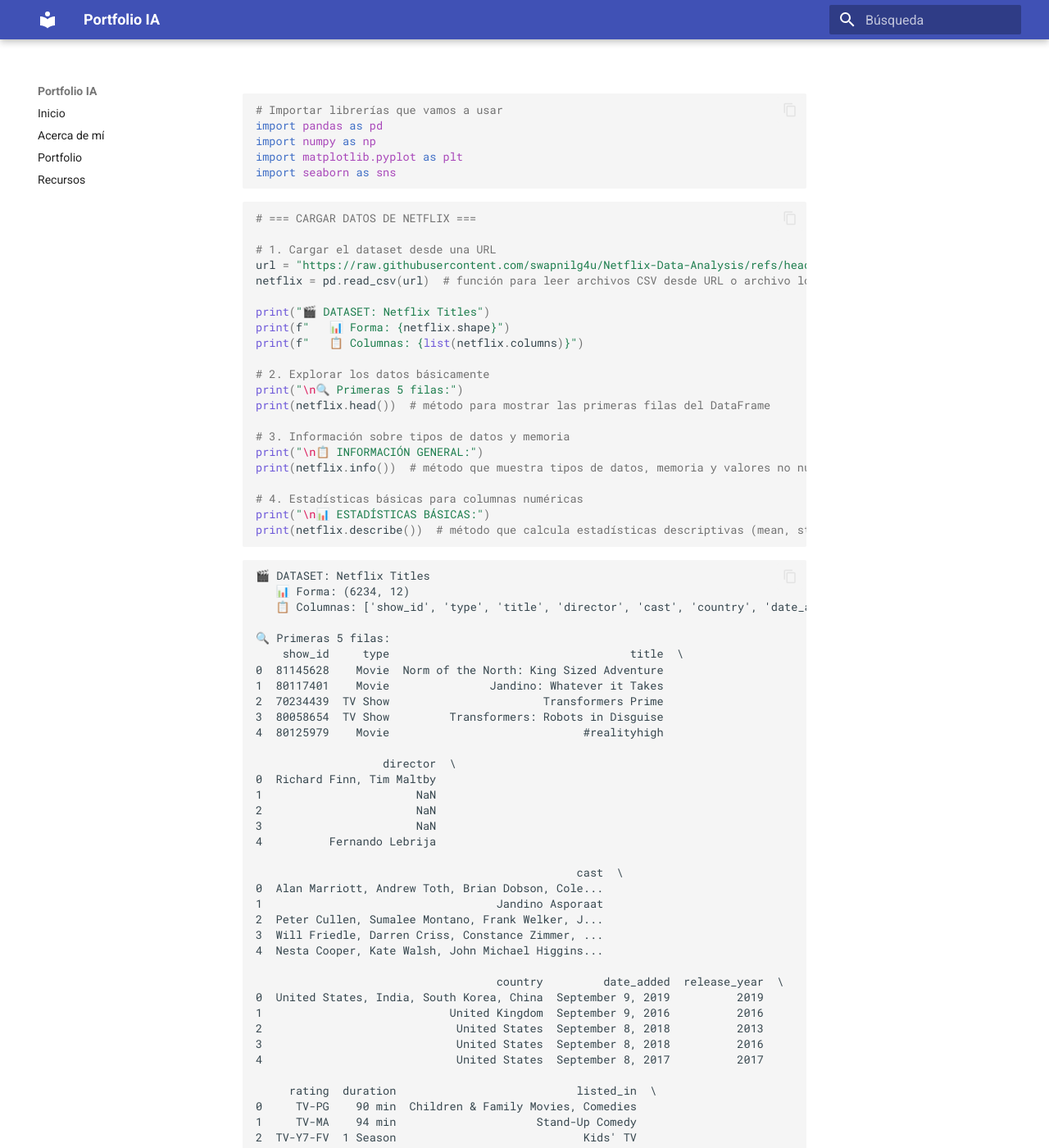
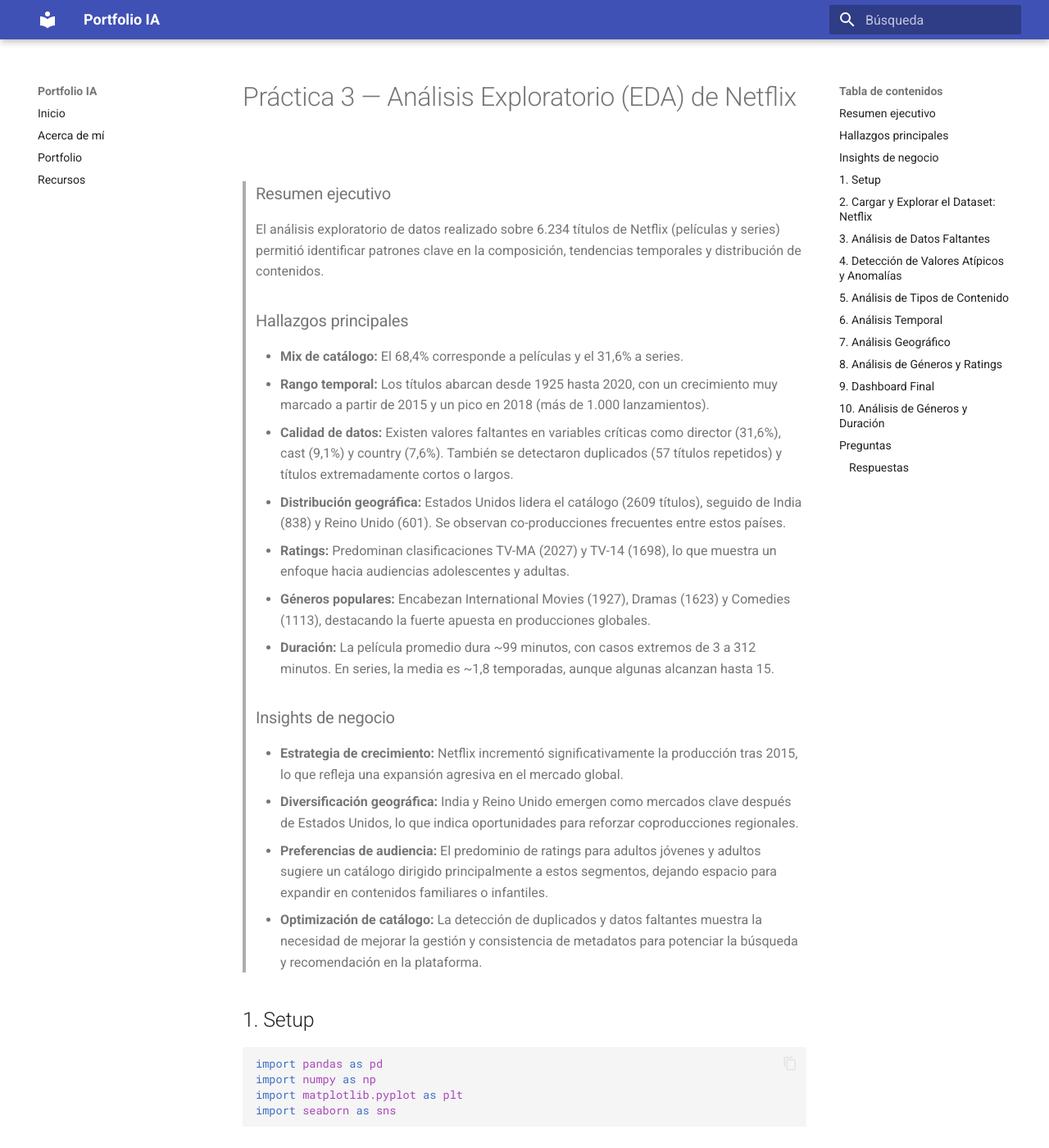
Before and after one commit to jjuuansee/portafolio-ia, an MkDocs documentation site: the page built from docs/portfolio/ejercicios/netflix-data/analysis_prueba.md, in a window 1280 px wide and 1400 px high. Shown: the whole window at 82% size. Built offline with MkDocs 1.6.1 and Material for MkDocs 9.7.7, drawn with Linux system fonts in a browser that asks for light colours; some of the changed text lies outside the part shown.

````diff
--- a/docs/portfolio/ejercicios/netflix-data/analysis_prueba.md
+++ b/docs/portfolio/ejercicios/netflix-data/analysis_prueba.md
@@ -1,11 +1,35 @@
+---
+title: "Practica 3"
+date: 2025-08-20
+---
+# Práctica 3 — Análisis Exploratorio (EDA) de Netflix
+
+> ### Resumen ejecutivo
+> El análisis exploratorio de datos realizado sobre 6.234 títulos de Netflix (películas y series) permitió identificar patrones clave en la composición, tendencias temporales y distribución de contenidos.
+> ### Hallazgos principales
+>- **Mix de catálogo:** El 68,4% corresponde a películas y el 31,6% a series.
+>- **Rango temporal:** Los títulos abarcan desde 1925 hasta 2020, con un crecimiento muy marcado a partir de 2015 y un pico en 2018 (más de 1.000 lanzamientos).
+>- **Calidad de datos:** Existen valores faltantes en variables críticas como director (31,6%), cast (9,1%) y country (7,6%). También se detectaron duplicados (57 títulos repetidos) y títulos extremadamente cortos o largos.
+>- **Distribución geográfica:** Estados Unidos lidera el catálogo (2609 títulos), seguido de India (838) y Reino Unido (601). Se observan co-producciones frecuentes entre estos países.
+>- **Ratings:** Predominan clasificaciones TV-MA (2027) y TV-14 (1698), lo que muestra un enfoque hacia audiencias adolescentes y adultas.
+>- **Géneros populares:** Encabezan International Movies (1927), Dramas (1623) y Comedies (1113), destacando la fuerte apuesta en producciones globales.
+>- **Duración:** La película promedio dura ~99 minutos, con casos extremos de 3 a 312 minutos. En series, la media es ~1,8 temporadas, aunque algunas alcanzan hasta 15.
+> ### Insights de negocio
+>- **Estrategia de crecimiento:** Netflix incrementó significativamente la producción tras 2015, lo que refleja una expansión agresiva en el mercado global.
+>- **Diversificación geográfica:** India y Reino Unido emergen como mercados clave después de Estados Unidos, lo que indica oportunidades para reforzar coproducciones regionales.
+>- **Preferencias de audiencia:** El predominio de ratings para adultos jóvenes y adultos sugiere un catálogo dirigido principalmente a estos segmentos, dejando espacio para expandir en contenidos familiares o infantiles.
+>- **Optimización de catálogo:** La detección de duplicados y datos faltantes muestra la necesidad de mejorar la gestión y consistencia de metadatos para potenciar la búsqueda y recomendación en la plataforma.
+
+## 1. Setup
+
 ```python
-# Importar librerías que vamos a usar
 import pandas as pd
 import numpy as np
 import matplotlib.pyplot as plt
 import seaborn as sns
 ```
 
+## 2. Cargar y Explorar el Dataset: *Netflix*
 
 ```python
 # === CARGAR DATOS DE NETFLIX ===
@@ -29,9 +53,7 @@ print(netflix.info())  # método que muestra tipos de datos, memoria y valores n
 # 4. Estadísticas básicas para columnas numéricas
 print("\n📊 ESTADÍSTICAS BÁSICAS:")
 print(netflix.describe())  # método que calcula estadísticas descriptivas (mean, std, min, max, etc.)
-
 ```
-
     🎬 DATASET: Netflix Titles
        📊 Forma: (6234, 12)
        📋 Columnas: ['show_id', 'type', 'title', 'director', 'cast', 'country', 'date_added', 'release_year', 'rating', 'duration', 'listed_in', 'description']
@@ -112,7 +134,7 @@ print(netflix.describe())  # método que calcula estadísticas descriptivas (mea
     75%    8.024489e+07    2018.00000
     max    8.123573e+07    2020.00000
 
-
+## 3. Análisis de Datos Faltantes
 
 ```python
 # === DETECTAR Y VISUALIZAR DATOS FALTANTES ===
@@ -167,20 +189,9 @@ plt.show()  # función para mostrar/renderizar los gráficos en pantalla
     rating         0.160411
     dtype: float64
 
+  ![png](assets/datos_faltantes.png)
 
-    C:\Users\juanp\AppData\Local\Temp\ipykernel_28496\356269113.py:20: FutureWarning:
-
-    Passing `palette` without assigning `hue` is deprecated and will be removed in v0.14.0. Assign the `y` variable to `hue` and set `legend=False` for the same effect.
-
-      sns.barplot(x=missing_percent[missing_percent > 0].values,  # función para crear barras horizontales
-
-
-
-
-![png](analysis_prueba_files/analysis_prueba_2_2.png)
-
-
-
+## 4. Detección de Valores Atípicos y Anomalías
 
 ```python
 # === DETECCIÓN DE OUTLIERS Y ANOMALÍAS ===
@@ -288,15 +299,6 @@ print("✅ Análisis de outliers completado!")
 
     🔄 TÍTULOS DUPLICADOS: 57 títulos aparecen múltiples veces
 
-
-    C:\Users\juanp\AppData\Local\Temp\ipykernel_28496\1140939456.py:46: FutureWarning:
-
-    Passing `palette` without assigning `hue` is deprecated and will be removed in v0.14.0. Assign the `y` variable to `hue` and set `legend=False` for the same effect.
-
-      sns.barplot(y=top_duplicates.index, x=top_duplicates.values, ax=axes[1, 0], palette='Reds')  # barras horizontales
-
-
-
     📏 TÍTULOS EXTREMOS:
        Muy largos (> percentil 99): 62 títulos
        Ejemplo más largo: 'Jim & Andy: The Great Beyond - Featuring a Very Special, Contractually Obligated Mention of Tony Clifton'
@@ -309,16 +311,9 @@ print("✅ Análisis de outliers completado!")
     89    5CM             3  Movie
     209   ARQ             3  Movie
 
+![png](assets/deteccion_de_valores_atipicos.png)
 
-
-
-![png](analysis_prueba_files/analysis_prueba_3_3.png)
-
-
-
-    ✅ Análisis de outliers completado!
-
-
+## 5. Análisis de Tipos de Contenido
 
 ```python
 # === ANÁLISIS DE TIPOS DE CONTENIDO ===
@@ -352,8 +347,8 @@ axes[1, 0].set_xlabel('Cantidad')
 
 # Gráfico 4: Donut chart (más avanzado)
 wedges, texts, autotexts = axes[1, 1].pie(type_counts.values, labels=type_counts.index,  # misma función de torta para donut
-                                             autopct='%1.1f%%', startangle=90,
-                                             colors=['gold', 'lightgreen'])
+autopct='%1.1f%%', startangle=90,
+colors=['gold', 'lightgreen'])
 # Crear el hueco del donut
 centre_circle = plt.Circle((0,0), 0.70, fc='white')
 axes[1, 1].add_artist(centre_circle)
@@ -375,25 +370,9 @@ plt.show()
     TV Show    31.584857
     Name: proportion, dtype: float64
 
+![png](assets/analisis_de_tipos_de_contenido.png)
 
-    C:\Users\juanp\AppData\Local\Temp\ipykernel_28496\1519036403.py:16: FutureWarning:
-
-    Passing `palette` without assigning `hue` is deprecated and will be removed in v0.14.0. Assign the `x` variable to `hue` and set `legend=False` for the same effect.
-
-      sns.countplot(data=netflix, x='type', ax=axes[0, 0], palette='Set2')  # función para contar y graficar categorías
-    C:\Users\juanp\AppData\Local\Temp\ipykernel_28496\1519036403.py:26: FutureWarning:
-
-    Passing `palette` without assigning `hue` is deprecated and will be removed in v0.14.0. Assign the `y` variable to `hue` and set `legend=False` for the same effect.
-
-      sns.barplot(y=type_counts.index, x=type_counts.values, ax=axes[1, 0], palette='viridis')  # función para barras horizontales
-
-
-
-
-![png](analysis_prueba_files/analysis_prueba_4_2.png)
-
-
-
+## 6. Análisis Temporal
 
 ```python
 # === ANÁLISIS DE TENDENCIAS TEMPORALES ===
@@ -447,11 +426,7 @@ print("📅 AÑOS CON MÁS LANZAMIENTOS:")
 print(yearly_releases.tail(10))
 ```
 
-
-
-![png](analysis_prueba_files/analysis_prueba_5_0.png)
-
-
+![png](assets/analisis_temporal.png)
 
     📅 AÑOS CON MÁS LANZAMIENTOS:
     release_year
@@ -467,7 +442,7 @@ print(yearly_releases.tail(10))
     2020      25
     Name: count, dtype: int64
 
-
+## 7. Análisis Geográfico
 
 ```python
 # === ANÁLISIS DE PAÍSES CON VISUALIZACIONES ===
@@ -571,20 +546,9 @@ plt.show()
     Thailand            56
     Name: count, dtype: int64
 
+![png](assets/analisis_geografico.png)
 
-    C:\Users\juanp\AppData\Local\Temp\ipykernel_28496\849680032.py:18: FutureWarning:
-
-    Passing `palette` without assigning `hue` is deprecated and will be removed in v0.14.0. Assign the `y` variable to `hue` and set `legend=False` for the same effect.
-
-      sns.barplot(y=top_15_countries.index, x=top_15_countries.values,  # función para barras horizontales
-
-
-
-
-![png](analysis_prueba_files/analysis_prueba_6_2.png)
-
-
-
+## 8. Análisis de Géneros y Ratings
 
 ```python
 # === ANÁLISIS DE RATINGS Y GÉNEROS ===
@@ -662,32 +626,9 @@ plt.show()
     TV-Y      143
     Name: count, dtype: int64
 
+![png](assets/analisis_generos_y_ratings.png)
 
-    C:\Users\juanp\AppData\Local\Temp\ipykernel_28496\4139662000.py:13: FutureWarning:
-
-    Passing `palette` without assigning `hue` is deprecated and will be removed in v0.14.0. Assign the `x` variable to `hue` and set `legend=False` for the same effect.
-
-      sns.countplot(data=netflix, x='rating', order=rating_counts.index,  # función para contar y graficar categorías ordenadas
-    C:\Users\juanp\AppData\Local\Temp\ipykernel_28496\4139662000.py:42: FutureWarning:
-
-    Passing `palette` without assigning `hue` is deprecated and will be removed in v0.14.0. Assign the `x` variable to `hue` and set `legend=False` for the same effect.
-
-      sns.violinplot(data=netflix_top_ratings, x='rating', y='release_year',  # función para mostrar densidad como "violines"
-    C:\Users\juanp\AppData\Local\Temp\ipykernel_28496\4139662000.py:48: SettingWithCopyWarning:
-    A value is trying to be set on a copy of a slice from a DataFrame.
-    Try using .loc[row_indexer,col_indexer] = value instead
-
-    See the caveats in the documentation: https://pandas.pydata.org/pandas-docs/stable/user_guide/indexing.html#returning-a-view-versus-a-copy
-      netflix_clean['decade'] = (netflix_clean['release_year'] // 10) * 10
-
-
-
-
-![png](analysis_prueba_files/analysis_prueba_7_2.png)
-
-
-
-
+## 9. Dashboard Final
 ```python
 # === CREAR DASHBOARD FINAL INTERACTIVO ===
 
@@ -713,8 +654,8 @@ ax1 = fig.add_subplot(gs[0, :2])
 type_data = netflix['type'].value_counts()
 colors = ['#FF6B6B', '#4ECDC4']
 wedges, texts, autotexts = ax1.pie(type_data.values, labels=type_data.index,  # función para gráfico de torta en dashboard
-                                       autopct='%1.1f%%', startangle=90,
-                                       colors=colors, textprops={'fontsize': 12})
+autopct='%1.1f%%', startangle=90
+colors=colors, textprops={'fontsize': 12})
 ax1.set_title('Distribución Movies vs TV Shows', fontsize=14, fontweight='bold')
 
 # Dashboard panel 2: Timeline
@@ -769,28 +710,11 @@ print("\n✅ Dashboard guardado como 'netflix_dashboard.png'")
        Series: 1,969 (31.6%)
        Rango de años: 1925 - 2020
 
-
-    C:\Users\juanp\AppData\Local\Temp\ipykernel_28496\2389097445.py:44: FutureWarning:
-
-    Passing `palette` without assigning `hue` is deprecated and will be removed in v0.14.0. Assign the `y` variable to `hue` and set `legend=False` for the same effect.
-
-      sns.barplot(y=top_countries.index, x=top_countries.values, ax=ax3, palette='viridis')  # función para barras horizontales
-    C:\Users\juanp\AppData\Local\Temp\ipykernel_28496\2389097445.py:69: UserWarning: Glyph 128202 (\N{BAR CHART}) missing from font(s) Arial.
-      plt.savefig(f'netflix_dashboard.png', dpi=300, bbox_inches='tight')  # función para guardar figura como archivo
-    c:\Users\juanp\OneDrive - Universidad Católica del Uruguay\UCU\Semestre 4\Ingeniería de Datos\portafolio-ia\.ven\Lib\site-packages\IPython\core\pylabtools.py:170: UserWarning: Glyph 128202 (\N{BAR CHART}) missing from font(s) Arial.
-      fig.canvas.print_figure(bytes_io, **kw)
-
-
-
-
-![png](analysis_prueba_files/analysis_prueba_8_2.png)
-
-
-
+![png](assets/netflix_content_analysis_dashboard.png)
 
     ✅ Dashboard guardado como 'netflix_dashboard.png'
 
-
+## 10. Análisis de Géneros y Duración
 
 ```python
 # === ANÁLISIS AVANZADO DE GÉNEROS ===
@@ -853,17 +777,6 @@ print(f"   Película más larga: {movies_netflix['duration_min'].max():.0f} minu
 print(f"   Serie promedio: {tv_shows_netflix['seasons'].mean():.1f} temporadas")
 print(f"   Serie más larga: {tv_shows_netflix['seasons'].max():.0f} temporadas")
 ```
-
-    <>:29: SyntaxWarning: invalid escape sequence '\d'
-    <>:41: SyntaxWarning: invalid escape sequence '\d'
-    <>:29: SyntaxWarning: invalid escape sequence '\d'
-    <>:41: SyntaxWarning: invalid escape sequence '\d'
-    C:\Users\juanp\AppData\Local\Temp\ipykernel_28496\1168155730.py:29: SyntaxWarning: invalid escape sequence '\d'
-      movies_netflix['duration_min'] = movies_netflix['duration'].str.extract('(\d+)').astype(float)
-    C:\Users\juanp\AppData\Local\Temp\ipykernel_28496\1168155730.py:41: SyntaxWarning: invalid escape sequence '\d'
-      tv_shows_netflix['seasons'] = tv_shows_netflix['duration'].str.extract('(\d+)').astype(float)
-
-
     🎬 TOP 15 GÉNEROS MÁS POPULARES:
     listed_in
     International Movies        1927
@@ -883,20 +796,7 @@ print(f"   Serie más larga: {tv_shows_netflix['seasons'].max():.0f} temporadas"
     Stand-Up Comedy              281
     Name: count, dtype: int64
 
-
-    C:\Users\juanp\AppData\Local\Temp\ipykernel_28496\1168155730.py:22: FutureWarning:
-
-    Passing `palette` without assigning `hue` is deprecated and will be removed in v0.14.0. Assign the `y` variable to `hue` and set `legend=False` for the same effect.
-
-      sns.barplot(y=top_genres.head(10).index, x=top_genres.head(10).values,  # función para barras horizontales
-
-
-
-
-![png](analysis_prueba_files/analysis_prueba_9_3.png)
-
-
-
+![png](assets/analisis_de_genero_y_duracion.png)
 
     📊 ESTADÍSTICAS DE DURACIÓN:
        Película promedio: 99 minutos
@@ -906,22 +806,33 @@ print(f"   Serie más larga: {tv_shows_netflix['seasons'].max():.0f} temporadas"
        Serie más larga: 15 temporadas
 
 
-# PREGUNTAS A RESPONDER
+## Preguntas
 
-1.  ¿Qué tipo de visualización es más efectiva para mostrar distribuciones temporales? 💡 PISTA: Compara line plot vs area plot vs bar plot
-
+1. ¿Qué tipo de visualización es más efectiva para mostrar distribuciones temporales? 💡 PISTA: Compara line plot vs area plot vs bar plot
 2. ¿Por qué usamos diferentes tipos de gráficos para diferentes datos? 💡 PISTA: 🔗 Guía de tipos de gráficos
-
 3. ¿Qué insights de negocio obtuviste que Netflix podría usar? 💡 PISTA: Piensa en estrategias de contenido, mercados objetivo, tipos de producción
-
 4. ¿Cuál fue la visualización más reveladora y por qué? 💡 PISTA: ¿Qué patrón no esperabas ver?
-
 5. ¿Cómo mejorarías este análisis con más datos? 💡 PISTA: Datos de audiencia, ratings de IMDb, presupuestos, etc.
 
-# RESPUESTAS
+### Respuestas
 
-1. La mejor es la de area plot ya que muestra de forma más directa y efectiva la variacion de los datos en el tiempo. La que le sigue es line plot y por ultimo bar plot porque no se nota la continuidad de los datos durante el tiempo.
+1. La visualización más efectiva suele ser el line plot, porque muestra de manera clara la tendencia y continuidad en el tiempo. El area plot puede complementar cuando se desea enfatizar el volumen o acumulación, pero puede llegar a sobrecargar la interpretación visual. En contraste, el bar plot es menos recomendable para series temporales porque interrumpe la percepción de continuidad y es más útil en análisis comparativos por periodos discretos (ej. años específicos).
 
-2. Depende de lo que desees visualizar, cual tipo de grafico te sirve más. En otras palabras, hay algunos graficos que se ajustan más a cierto tipo de comunicación de análisis y es preferible elegirlos para graficar. Un ejemplo sería el uso de las visualizaciones tipo heatmap para identificar patrones, áreas de interés, puntos de fricción o oportunidades de mejora. Así como el uso de la psicología del color, donde puede cambiar la perspectiva de quien observa la visualización dependiendo de la escala de colores elegida para el heatmap por ejemplo, pudiendo ser en escala de rojos o colores cálidos en general, dando a entender una connotación negativa o mala mientras más intenso se vuelve el color, o el caso contrario con colores fríos.
+2. Cada tipo de gráfico responde mejor a un objetivo de comunicación distinto. Por ejemplo:
+     - Un heatmap permite identificar patrones de concentración o intensidad en dos dimensiones.
+     - Un bar plot es más útil para comparar categorías discretas (ej. países o géneros).
+     - Un line plot refleja evolución temporal y tendencias continuas.
 
-3.
+La elección del gráfico adecuado asegura que el mensaje sea transmitido de forma intuitiva y precisa, evitando confusión. Además, factores como el color y diseño visual influyen en cómo el observador interpreta los datos (ej. colores cálidos suelen asociarse a riesgo o alerta, fríos a calma o neutralidad).
+
+3. Del análisis se desprenden oportunidades estratégicas para Netflix:
+   - Mayor inversión en series originales, que muestran un crecimiento sostenido y generan más retención que las películas.
+   - Diversificación geográfica, ya que la concentración en EE.UU. e India deja espacio para expandirse en mercados emergentes con alto potencial (ej. Corea del Sur, Nigeria, México).
+   - Ajustar la segmentación de audiencias, dado que la mayor parte del contenido está orientado a adultos (TV-MA, TV-14), mientras que el público infantil/familiar está menos atendido.
+4. La visualización más reveladora fue el gráfico de series temporales del número de estrenos por año, ya que mostró un patrón inesperado: a partir de 2015 se observa un crecimiento exponencial en la incorporación de títulos, especialmente de series originales, mientras que la adición de películas se mantiene relativamente estable.
+Este hallazgo confirma que Netflix cambió su estrategia de manera significativa, pasando de ser principalmente un repositorio de películas licenciadas a un productor global de series originales, lo que explica gran parte de su éxito reciente en retención de usuarios y diferenciación frente a competidores.
+5. El análisis podría enriquecerse si se complementara el catálogo con otras fuentes de información que aporten una visión más completa del negocio:
+   - Datos de audiencia (views, horas de reproducción) permitirían conectar la oferta con la demanda real y entender qué tipos de contenido generan mayor engagement.
+   - Ratings externos (IMDb, Rotten Tomatoes, Metacritic) servirían para evaluar la percepción de calidad de cada título, y contrastarla con la estrategia de adquisición.
+   - Presupuestos de producción y adquisición ayudarían a analizar la rentabilidad del contenido en relación a su desempeño.
+   - Datos demográficos de usuarios (edad, ubicación, preferencias) posibilitarían un análisis de segmentación para alinear el catálogo con las necesidades de distintos mercados.
````
Also changed, not shown: docs/portfolio/ejercicios/netflix-data/assets/analisis_de_genero_y_duracion.png (renamed from docs/portfolio/ejercicios/netflix-data/analysis_prueba_files/analysis_prueba_9_3.png), docs/portfolio/ejercicios/netflix-data/assets/analisis_de_tipos_de_contenido.png (renamed from docs/portfolio/ejercicios/netflix-data/analysis_prueba_files/analysis_prueba_4_2.png), docs/portfolio/ejercicios/netflix-data/assets/analisis_generos_y_ratings.png (renamed from docs/portfolio/ejercicios/netflix-data/analysis_prueba_files/analysis_prueba_7_2.png), docs/portfolio/ejercicios/netflix-data/assets/analisis_geografico.png (renamed from docs/portfolio/ejercicios/netflix-data/analysis_prueba_files/analysis_prueba_6_2.png), docs/portfolio/ejercicios/netflix-data/assets/analisis_temporal.png (renamed from docs/portfolio/ejercicios/netflix-data/analysis_prueba_files/analysis_prueba_5_0.png), docs/portfolio/ejercicios/netflix-data/assets/datos_faltantes.png (renamed from docs/portfolio/ejercicios/netflix-data/analysis_prueba_files/analysis_prueba_2_2.png), docs/portfolio/ejercicios/netflix-data/assets/deteccion_de_valores_atipicos.png (renamed from docs/portfolio/ejercicios/netflix-data/analysis_prueba_files/analysis_prueba_3_3.png), docs/portfolio/ejercicios/netflix-data/assets/netflix_content_analysis_dashboard.png (renamed from docs/portfolio/ejercicios/netflix-data/analysis_prueba_files/analysis_prueba_8_2.png), docs/portfolio/exercise/netflix-data/analysis.ipynb (added).
